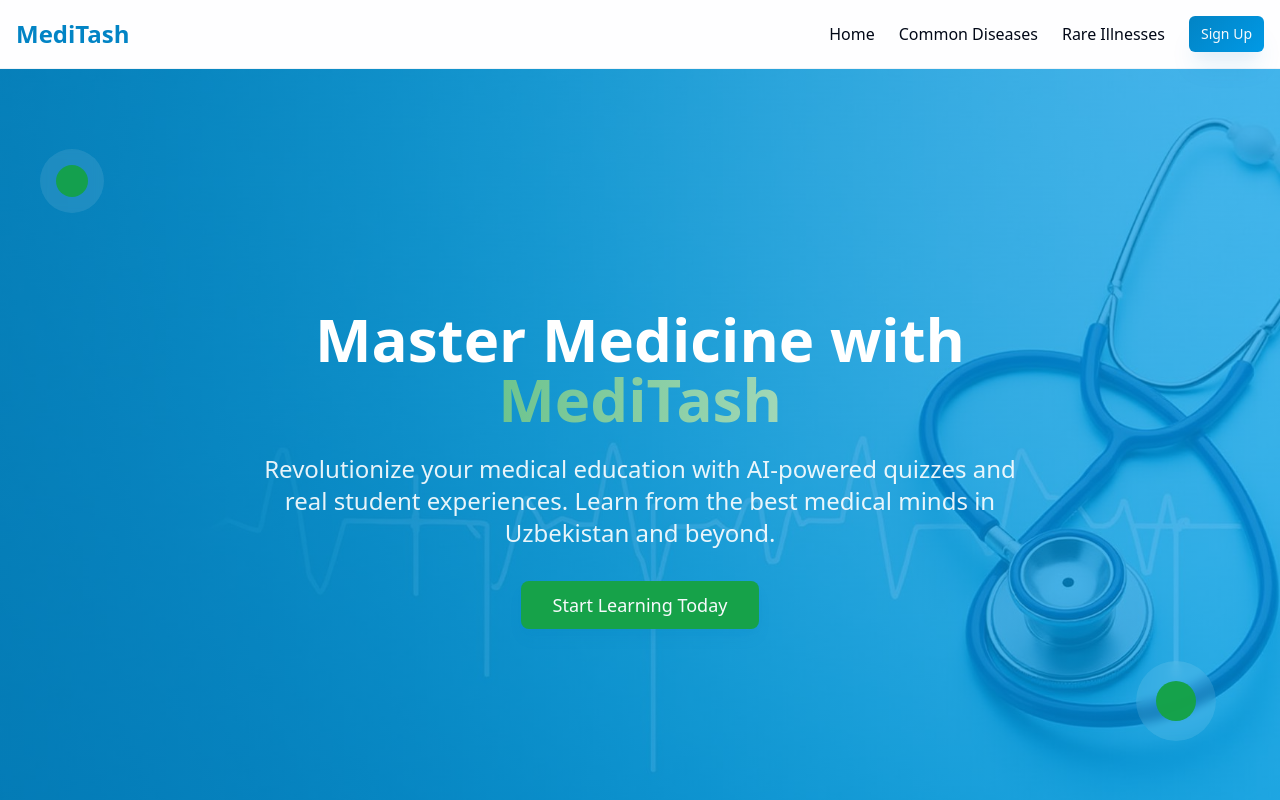
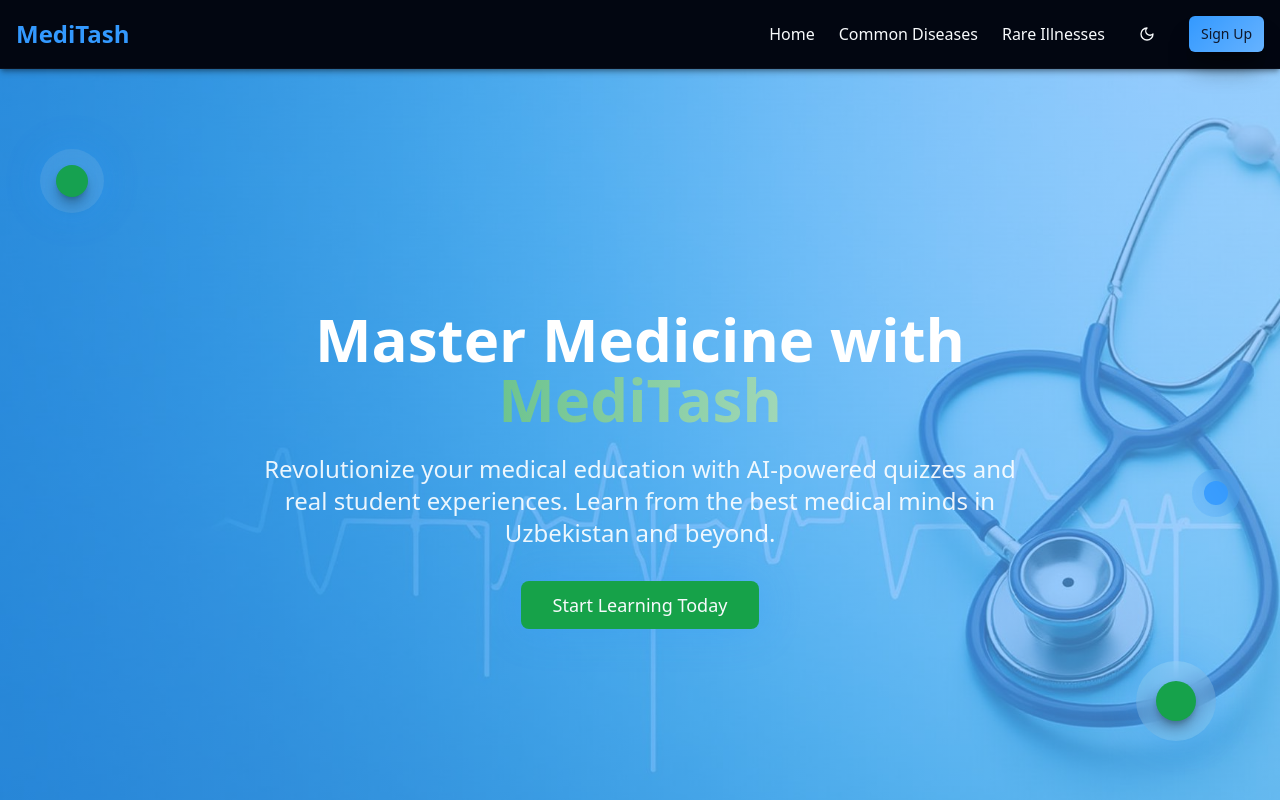
Before and after one commit to akbardaminov/meditash-learn-uzbekistan, a React (Vite) app: page / in a window 1280 px wide. Shown: the top 800 px of the page. Built offline with nearby package versions, Linux system fonts and the light colour scheme.

Commit message:
Add dark mode toggle and design improvements
Includes a dark mode toggle in the header and enhances the design for a cooler look.

```diff
--- a/package.json
+++ b/package.json
@@ -48,7 +48,7 @@
     "embla-carousel-react": "^8.3.0",
     "input-otp": "^1.2.4",
     "lucide-react": "^0.462.0",
-    "next-themes": "^0.3.0",
+    "next-themes": "^0.4.6",
     "react": "^18.3.1",
     "react-day-picker": "^8.10.1",
     "react-dom": "^18.3.1",
--- a/src/App.tsx
+++ b/src/App.tsx
@@ -3,6 +3,7 @@ import { Toaster as Sonner } from "@/components/ui/sonner";
 import { TooltipProvider } from "@/components/ui/tooltip";
 import { QueryClient, QueryClientProvider } from "@tanstack/react-query";
 import { BrowserRouter, Routes, Route } from "react-router-dom";
+import { ThemeProvider } from "@/components/theme-provider";
 import Index from "./pages/Index";
 import CommonDiseases from "./pages/CommonDiseases";
 import RareIllnesses from "./pages/RareIllnesses";
@@ -12,6 +13,7 @@ const queryClient = new QueryClient();
 
 const App = () => (
   <QueryClientProvider client={queryClient}>
+    <ThemeProvider defaultTheme="dark" storageKey="vite-ui-theme">
       <TooltipProvider>
         <Toaster />
         <Sonner />
@@ -25,6 +27,7 @@ const App = () => (
           </Routes>
         </BrowserRouter>
       </TooltipProvider>
+    </ThemeProvider>
   </QueryClientProvider>
 );
 
--- a/src/components/FeaturesSection.tsx
+++ b/src/components/FeaturesSection.tsx
@@ -39,7 +39,7 @@ const FeaturesSection = () => {
 
         <div className="space-y-20">
           {features.map((feature, index) => (
-            <Card key={index} className="overflow-hidden shadow-soft hover:shadow-medium transition-all duration-300">
+            <Card key={index} className="overflow-hidden shadow-medium hover:shadow-glow transition-spring hover:scale-[1.02] bg-card/80 backdrop-blur-md border border-border/30">
               <CardContent className="p-0">
                 <div className={`flex flex-col ${feature.imagePosition === 'right' ? 'md:flex-row-reverse' : 'md:flex-row'} items-center`}>
                   <div className="md:w-1/2">
--- a/src/components/Header.tsx
+++ b/src/components/Header.tsx
@@ -2,12 +2,13 @@ import { Link } from "react-router-dom";
 import { Button } from "@/components/ui/button";
 import { Menu, X } from "lucide-react";
 import { useState } from "react";
+import { ModeToggle } from "@/components/mode-toggle";
 
 const Header = () => {
   const [isMenuOpen, setIsMenuOpen] = useState(false);
 
   return (
-    <header className="bg-card/80 backdrop-blur-sm border-b border-border/50 sticky top-0 z-50">
+    <header className="bg-card/80 backdrop-blur-md border-b border-border/30 sticky top-0 z-50 shadow-soft">
       <div className="container mx-auto px-4 py-4 flex items-center justify-between">
         <Link to="/" className="text-2xl font-bold text-primary">
           MediTash
@@ -24,23 +25,26 @@ const Header = () => {
           <Link to="/rare-illnesses" className="text-foreground hover:text-primary transition-colors">
             Rare Illnesses
           </Link>
+          <ModeToggle />
           <Button variant="hero" size="sm">
             Sign Up
           </Button>
         </nav>
 
         {/* Mobile Menu Button */}
-        <button
-          className="md:hidden"
-          onClick={() => setIsMenuOpen(!isMenuOpen)}
-        >
-          {isMenuOpen ? <X size={24} /> : <Menu size={24} />}
-        </button>
+        <div className="md:hidden flex items-center gap-2">
+          <ModeToggle />
+          <button
+            onClick={() => setIsMenuOpen(!isMenuOpen)}
+          >
+            {isMenuOpen ? <X size={24} /> : <Menu size={24} />}
+          </button>
+        </div>
       </div>
 
       {/* Mobile Navigation */}
       {isMenuOpen && (
-        <div className="md:hidden bg-card border-t border-border/50">
+        <div className="md:hidden bg-card/90 backdrop-blur-md border-t border-border/30 shadow-soft">
           <nav className="flex flex-col p-4 gap-4">
             <Link
               to="/"
--- a/src/components/HeroSection.tsx
+++ b/src/components/HeroSection.tsx
@@ -11,7 +11,7 @@ const HeroSection = () => {
           alt="Medical Hero Background"
           className="w-full h-full object-cover"
         />
-        <div className="absolute inset-0 bg-gradient-to-r from-primary/80 to-primary-glow/70"></div>
+        <div className="absolute inset-0 bg-gradient-to-r from-primary/90 to-primary-glow/80 dark:from-primary/70 dark:to-primary-glow/60"></div>
       </div>
 
       {/* Content */}
@@ -31,18 +31,21 @@ const HeroSection = () => {
         <Button
           variant="accent"
           size="xl"
-          className="text-lg px-8 py-4 shadow-2xl hover:shadow-3xl transition-all duration-300"
+          className="text-lg px-8 py-4 shadow-glow hover:shadow-large transition-spring hover:scale-105 hover:-translate-y-1"
         >
           Start Learning Today
         </Button>
       </div>
 
       {/* Floating Medical Icons */}
-      <div className="absolute top-20 left-10 w-16 h-16 bg-white/10 rounded-full flex items-center justify-center backdrop-blur-sm animate-pulse">
-        <div className="w-8 h-8 bg-accent rounded-full"></div>
+      <div className="absolute top-20 left-10 w-16 h-16 bg-white/10 rounded-full flex items-center justify-center backdrop-blur-md animate-pulse shadow-glow">
+        <div className="w-8 h-8 bg-accent rounded-full shadow-medium"></div>
       </div>
-      <div className="absolute bottom-32 right-16 w-20 h-20 bg-white/10 rounded-full flex items-center justify-center backdrop-blur-sm animate-pulse delay-300">
-        <div className="w-10 h-10 bg-accent rounded-full"></div>
+      <div className="absolute bottom-32 right-16 w-20 h-20 bg-white/10 rounded-full flex items-center justify-center backdrop-blur-md animate-pulse delay-300 shadow-glow">
+        <div className="w-10 h-10 bg-accent rounded-full shadow-medium"></div>
+      </div>
+      <div className="absolute top-1/2 right-10 w-12 h-12 bg-primary/20 rounded-full flex items-center justify-center backdrop-blur-md animate-pulse delay-500">
+        <div className="w-6 h-6 bg-primary rounded-full"></div>
       </div>
     </section>
   );
--- /dev/null
+++ b/src/components/mode-toggle.tsx
@@ -0,0 +1,20 @@
+import { Moon, Sun } from "lucide-react"
+import { Button } from "@/components/ui/button"
+import { useTheme } from "@/components/theme-provider"
+
+export function ModeToggle() {
+  const { theme, setTheme } = useTheme()
+
+  return (
+    <Button
+      variant="ghost"
+      size="icon"
+      onClick={() => setTheme(theme === "light" ? "dark" : "light")}
+      className="h-9 w-9"
+    >
+      <Sun className="h-[1.2rem] w-[1.2rem] rotate-0 scale-100 transition-all dark:-rotate-90 dark:scale-0" />
+      <Moon className="absolute h-[1.2rem] w-[1.2rem] rotate-90 scale-0 transition-all dark:rotate-0 dark:scale-100" />
+      <span className="sr-only">Toggle theme</span>
+    </Button>
+  )
+}
--- /dev/null
+++ b/src/components/theme-provider.tsx
@@ -0,0 +1,73 @@
+import { createContext, useContext, useEffect, useState } from "react"
+
+type Theme = "dark" | "light" | "system"
+
+type ThemeProviderProps = {
+  children: React.ReactNode
+  defaultTheme?: Theme
+  storageKey?: string
+}
+
+type ThemeProviderState = {
+  theme: Theme
+  setTheme: (theme: Theme) => void
+}
+
+const initialState: ThemeProviderState = {
+  theme: "system",
+  setTheme: () => null,
+}
+
+const ThemeProviderContext = createContext<ThemeProviderState>(initialState)
+
+export function ThemeProvider({
+  children,
+  defaultTheme = "system",
+  storageKey = "vite-ui-theme",
+  ...props
+}: ThemeProviderProps) {
+  const [theme, setTheme] = useState<Theme>(
+    () => (localStorage.getItem(storageKey) as Theme) || defaultTheme
+  )
+
+  useEffect(() => {
+    const root = window.document.documentElement
+
+    root.classList.remove("light", "dark")
+
+    if (theme === "system") {
+      const systemTheme = window.matchMedia("(prefers-color-scheme: dark)")
+        .matches
+        ? "dark"
+        : "light"
+
+      root.classList.add(systemTheme)
+      return
+    }
+
+    root.classList.add(theme)
+  }, [theme])
+
+  const value = {
+    theme,
+    setTheme: (theme: Theme) => {
+      localStorage.setItem(storageKey, theme)
+      setTheme(theme)
+    },
+  }
+
+  return (
+    <ThemeProviderContext.Provider {...props} value={value}>
+      {children}
+    </ThemeProviderContext.Provider>
+  )
+}
+
+export const useTheme = () => {
+  const context = useContext(ThemeProviderContext)
+
+  if (context === undefined)
+    throw new Error("useTheme must be used within a ThemeProvider")
+
+  return context
+}
--- a/src/components/ui/button.tsx
+++ b/src/components/ui/button.tsx
@@ -18,8 +18,8 @@ const buttonVariants = cva(
           "bg-secondary text-secondary-foreground hover:bg-secondary/80",
         ghost: "hover:bg-accent hover:text-accent-foreground",
         link: "text-primary underline-offset-4 hover:underline",
-        hero: "bg-gradient-hero text-primary-foreground shadow-large hover:shadow-medium transform hover:-translate-y-0.5 transition-all duration-300",
-        accent: "bg-accent text-accent-foreground shadow-medium hover:bg-accent/90 transform hover:scale-105 transition-all duration-200",
+        hero: "bg-gradient-hero text-primary-foreground shadow-large hover:shadow-glow transform hover:-translate-y-0.5 transition-spring hover:scale-105",
+        accent: "bg-accent text-accent-foreground shadow-medium hover:bg-accent/90 transform hover:scale-105 transition-spring hover:shadow-glow",
       },
       size: {
         default: "h-10 px-4 py-2",
--- a/src/index.css
+++ b/src/index.css
@@ -17,9 +17,9 @@ All colors MUST be HSL.
     --popover: 0 0% 100%;
     --popover-foreground: 222.2 84% 4.9%;
 
-    --primary: 200 98% 39%;
+    --primary: 210 100% 60%;
     --primary-foreground: 210 40% 98%;
-    --primary-glow: 200 100% 45%;
+    --primary-glow: 210 100% 70%;
 
     --secondary: 210 40% 96.1%;
     --secondary-foreground: 222.2 47.4% 11.2%;
@@ -35,38 +35,34 @@ All colors MUST be HSL.
 
     --border: 214.3 31.8% 91.4%;
     --input: 214.3 31.8% 91.4%;
-    --ring: 200 98% 39%;
+    --ring: 210 100% 60%;
 
-    /* Medical theme gradients */
+    /* Modern gradients */
     --gradient-hero: linear-gradient(135deg, hsl(var(--primary)), hsl(var(--primary-glow)));
     --gradient-feature: linear-gradient(90deg, hsl(var(--accent) / 0.1), hsl(var(--primary) / 0.1));
     --gradient-card: linear-gradient(145deg, hsl(var(--card)), hsl(var(--secondary)));
+    --gradient-mesh: radial-gradient(circle at 20% 50%, hsl(var(--primary) / 0.1) 0%, transparent 50%), radial-gradient(circle at 80% 20%, hsl(var(--accent) / 0.1) 0%, transparent 50%);
 
     /* Shadows */
     --shadow-soft: 0 4px 6px -1px hsl(var(--primary) / 0.1), 0 2px 4px -1px hsl(var(--primary) / 0.06);
     --shadow-medium: 0 10px 15px -3px hsl(var(--primary) / 0.1), 0 4px 6px -2px hsl(var(--primary) / 0.05);
     --shadow-large: 0 20px 25px -5px hsl(var(--primary) / 0.1), 0 10px 10px -5px hsl(var(--primary) / 0.04);
+    --shadow-glow: 0 0 40px hsl(var(--primary) / 0.15);
 
     /* Animations */
     --transition-smooth: all 0.3s cubic-bezier(0.4, 0, 0.2, 1);
     --transition-bounce: all 0.4s cubic-bezier(0.68, -0.55, 0.265, 1.55);
+    --transition-spring: all 0.5s cubic-bezier(0.175, 0.885, 0.32, 1.275);
 
     --radius: 0.5rem;
 
     --sidebar-background: 0 0% 98%;
-
     --sidebar-foreground: 240 5.3% 26.1%;
-
     --sidebar-primary: 240 5.9% 10%;
-
     --sidebar-primary-foreground: 0 0% 98%;
-
     --sidebar-accent: 240 4.8% 95.9%;
-
     --sidebar-accent-foreground: 240 5.9% 10%;
-
     --sidebar-border: 220 13% 91%;
-
     --sidebar-ring: 217.2 91.2% 59.8%;
   }
 
@@ -74,14 +70,15 @@ All colors MUST be HSL.
     --background: 222.2 84% 4.9%;
     --foreground: 210 40% 98%;
 
-    --card: 222.2 84% 4.9%;
+    --card: 224 71% 4%;
     --card-foreground: 210 40% 98%;
 
-    --popover: 222.2 84% 4.9%;
+    --popover: 224 71% 4%;
     --popover-foreground: 210 40% 98%;
 
-    --primary: 210 40% 98%;
+    --primary: 210 100% 60%;
     --primary-foreground: 222.2 47.4% 11.2%;
+    --primary-glow: 210 100% 70%;
 
     --secondary: 217.2 32.6% 17.5%;
     --secondary-foreground: 210 40% 98%;
@@ -89,7 +86,7 @@ All colors MUST be HSL.
     --muted: 217.2 32.6% 17.5%;
     --muted-foreground: 215 20.2% 65.1%;
 
-    --accent: 217.2 32.6% 17.5%;
+    --accent: 142 76% 36%;
     --accent-foreground: 210 40% 98%;
 
     --destructive: 0 62.8% 30.6%;
@@ -97,7 +94,21 @@ All colors MUST be HSL.
 
     --border: 217.2 32.6% 17.5%;
     --input: 217.2 32.6% 17.5%;
-    --ring: 212.7 26.8% 83.9%;
+    --ring: 210 100% 60%;
+
+    /* Dark mode gradients */
+    --gradient-hero: linear-gradient(135deg, hsl(var(--primary)), hsl(var(--primary-glow)));
+    --gradient-feature: linear-gradient(90deg, hsl(var(--accent) / 0.1), hsl(var(--primary) / 0.1));
+    --gradient-card: linear-gradient(145deg, hsl(var(--card)), hsl(var(--secondary) / 0.5));
+    --gradient-mesh: radial-gradient(circle at 20% 50%, hsl(var(--primary) / 0.1) 0%, transparent 50%), radial-gradient(circle at 80% 20%, hsl(var(--accent) / 0.1) 0%, transparent 50%);
+    --gradient-dark-bg: linear-gradient(135deg, hsl(222.2 84% 4.9%), hsl(224 71% 4%));
+
+    /* Enhanced shadows for dark mode */
+    --shadow-soft: 0 4px 6px -1px hsl(0 0% 0% / 0.3), 0 2px 4px -1px hsl(0 0% 0% / 0.2);
+    --shadow-medium: 0 10px 15px -3px hsl(0 0% 0% / 0.3), 0 4px 6px -2px hsl(0 0% 0% / 0.2);
+    --shadow-large: 0 20px 25px -5px hsl(0 0% 0% / 0.4), 0 10px 10px -5px hsl(0 0% 0% / 0.3);
+    --shadow-glow: 0 0 40px hsl(var(--primary) / 0.3);
+
     --sidebar-background: 240 5.9% 10%;
     --sidebar-foreground: 240 4.8% 95.9%;
     --sidebar-primary: 224.3 76.3% 48%;
--- a/src/pages/Index.tsx
+++ b/src/pages/Index.tsx
@@ -7,7 +7,7 @@ import Footer from "@/components/Footer";
 
 const Index = () => {
   return (
-    <div className="min-h-screen bg-background">
+    <div className="min-h-screen bg-gradient-dark-bg dark:bg-gradient-dark-bg bg-gradient-mesh">
       <Header />
       <HeroSection />
       <FeaturesSection />
--- a/tailwind.config.ts
+++ b/tailwind.config.ts
@@ -67,16 +67,20 @@ export default {
 			backgroundImage: {
 				'gradient-hero': 'var(--gradient-hero)',
 				'gradient-feature': 'var(--gradient-feature)',
-				'gradient-card': 'var(--gradient-card)'
+				'gradient-card': 'var(--gradient-card)',
+				'gradient-mesh': 'var(--gradient-mesh)',
+				'gradient-dark-bg': 'var(--gradient-dark-bg)'
 			},
 			boxShadow: {
 				'soft': 'var(--shadow-soft)',
 				'medium': 'var(--shadow-medium)',
-				'large': 'var(--shadow-large)'
+				'large': 'var(--shadow-large)',
+				'glow': 'var(--shadow-glow)'
 			},
 			transitionProperty: {
 				'smooth': 'var(--transition-smooth)',
-				'bounce': 'var(--transition-bounce)'
+				'bounce': 'var(--transition-bounce)',
+				'spring': 'var(--transition-spring)'
 			},
 			borderRadius: {
 				lg: 'var(--radius)',
```
Also changed, not shown: 1 other file (tests, documents, lock files or other folders). Lines whose indentation alone changed are shown as unchanged.
